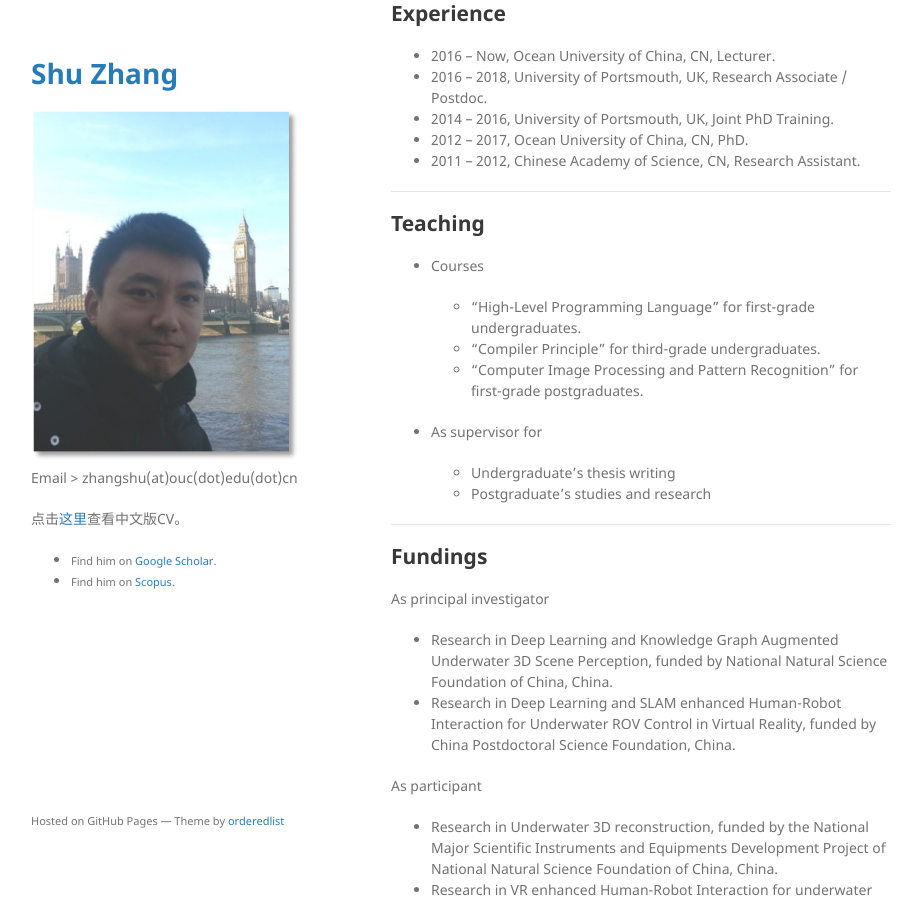
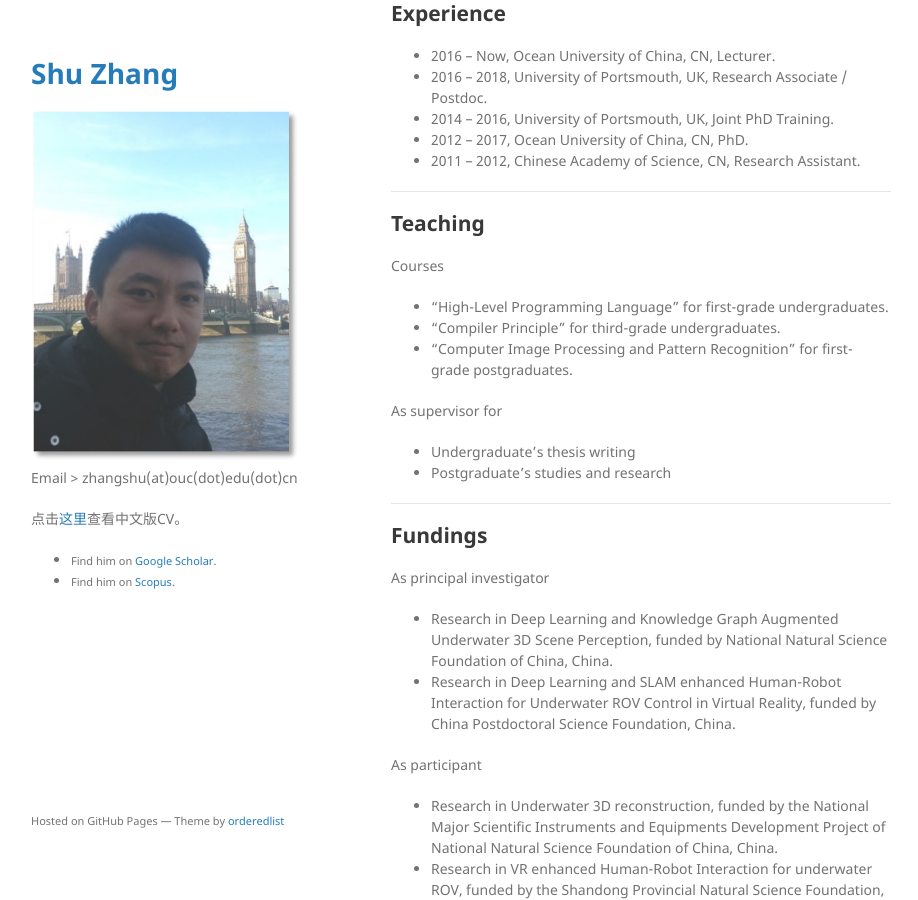
Before and after one commit to jackyspeed/aboutzhangshu, a Jekyll site: the page built from index.md, in a window 1280 px wide and 900 px high, scrolled down 337 px. Shown: the whole window, without its empty margins (179-1097 px from the left). Built offline with Jekyll 4.4.1, drawn with Linux system fonts in a browser that asks for light colours; our own code applies the rules of GitHub Pages for plain Markdown files.

```diff
--- a/index.md
+++ b/index.md
@@ -23,16 +23,16 @@ Shu Zhang received his PhD degree in Computer Application Technologies from Ocea
 
 ## Teaching
 
-- Courses
+Courses
 
-  - "High-Level Programming Language" for first-grade undergraduates.
-  - "Compiler Principle" for third-grade undergraduates.
-  - "Computer Image Processing and Pattern Recognition" for first-grade postgraduates.
+- "High-Level Programming Language" for first-grade undergraduates.
+- "Compiler Principle" for third-grade undergraduates.
+- "Computer Image Processing and Pattern Recognition" for first-grade postgraduates.
 
-- As supervisor for
+As supervisor for
 
-  - Undergraduate's thesis writing
-  - Postgraduate's studies and research
+- Undergraduate's thesis writing
+- Postgraduate's studies and research
 
 ---
 
```
